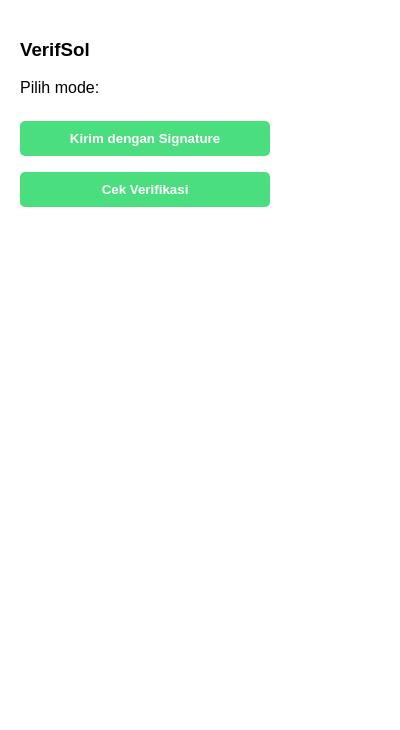
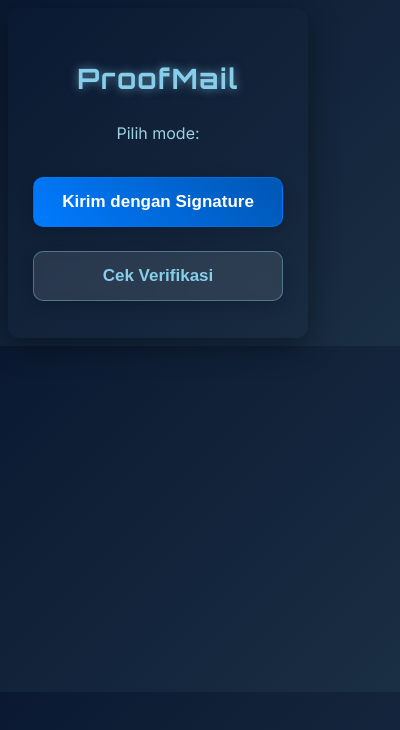
Before and after one commit to BryanJericho/ProofMail-extension, a browser extension: page popup/popup.html in a window 400 px wide. Drawn offline with Linux system fonts and the light colour scheme.

Commit message:
feat: updating popup ui extension

```diff
--- a/popup/popup.html
+++ b/popup/popup.html
@@ -2,22 +2,97 @@
 <html>
 <head>
   <style>
-    body { font-family: sans-serif; padding: 12px; width: 250px; }
+    /* Import font dari Google Fonts */
+    @import url('https://fonts.googleapis.com/css2?family=Orbitron:wght@400;500;700&family=Inter:wght@400;600;700&display=swap');
+
+    body {
+      font-family: 'Inter', sans-serif; /* Menggunakan Inter untuk teks umum, Orbitron untuk judul jika diinginkan */
+      padding: 25px; /* Padding lebih besar */
+      width: 300px; /* Lebar sedikit lebih besar untuk tampilan yang lebih modern */
+      background: linear-gradient(135deg, #0A1931 0%, #1A2E44 100%); /* Latar belakang gradien biru gelap */
+      color: #E0F2F7; /* Warna teks putih kebiruan */
+      box-sizing: border-box;
+      overflow: hidden; /* Mengatasi potensi scroll jika ada efek */
+      border-radius: 12px; /* Sedikit sudut membulat untuk body */
+      box-shadow: 0 8px 30px rgba(0, 0, 0, 0.4); /* Bayangan dalam untuk body */
+    }
+
+    h3 {
+      text-align: center;
+      color: #87CEEB; /* Biru langit/cerah untuk judul */
+      margin-bottom: 25px;
+      font-weight: 700;
+      font-size: 28px; /* Ukuran font lebih besar */
+      letter-spacing: 1.5px; /* Spasi huruf untuk efek teknologi */
+      text-shadow: 0 0 10px rgba(135, 206, 235, 0.6); /* Efek glow pada judul */
+      font-family: 'Orbitron', sans-serif; /* Font futuristik untuk judul */
+    }
+
+    p {
+      text-align: center;
+      margin-bottom: 20px;
+      color: #A0D0E0; /* Warna teks deskripsi sedikit lebih gelap dari judul */
+      font-size: 16px;
+      line-height: 1.5;
+    }
+
     button {
       width: 100%;
-      padding: 10px;
-      margin: 8px 0;
-      font-weight: bold;
-      background: #4bde7f;
+      padding: 14px 18px; /* Padding tombol lebih nyaman */
+      margin: 12px 0; /* Margin antar tombol */
+      font-weight: 600;
+      font-size: 17px;
+      border: none;
+      border-radius: 10px; /* Sudut lebih membulat */
+      cursor: pointer;
+      transition: all 0.3s cubic-bezier(0.25, 0.8, 0.25, 1); /* Transisi lebih kompleks */
+      box-shadow: 0 4px 15px rgba(0, 0, 0, 0.2); /* Bayangan normal */
+      backdrop-filter: blur(5px); /* Efek glassmorphism */
+      -webkit-backdrop-filter: blur(5px);
+    }
+
+    /* Gaya untuk tombol utama (Kirim dengan Signature) */
+    button#sign-mode {
+      background: linear-gradient(45deg, #007BFF 0%, #0056b3 100%); /* Gradien biru utama */
       color: white;
-      border: none;
-      border-radius: 5px;
-      cursor: pointer;
+      border: 1px solid rgba(0, 123, 255, 0.5); /* Border transparan */
+    }
+
+    button#sign-mode:hover {
+      background: linear-gradient(45deg, #0056b3 0%, #003F80 100%); /* Gradien lebih gelap saat hover */
+      transform: translateY(-3px) scale(1.02); /* Efek naik dan sedikit membesar */
+      box-shadow: 0 8px 25px rgba(0, 123, 255, 0.4); /* Glow biru saat hover */
+      border: 1px solid rgba(0, 123, 255, 0.8);
+    }
+
+    button#sign-mode:active {
+      transform: translateY(0);
+      box-shadow: 0 2px 10px rgba(0, 0, 0, 0.2);
+    }
+
+    /* Gaya untuk tombol sekunder (Cek Verifikasi) */
+    button#verify-mode {
+      background: rgba(255, 255, 255, 0.1); /* Latar belakang transparan putih */
+      color: #87CEEB; /* Warna teks biru seperti judul */
+      border: 1px solid rgba(135, 206, 235, 0.4); /* Border biru muda transparan */
+    }
+
+    button#verify-mode:hover {
+      background: rgba(255, 255, 255, 0.2); /* Sedikit lebih opaque saat hover */
+      color: #E0F2F7; /* Warna teks putih kebiruan saat hover */
+      transform: translateY(-3px) scale(1.02);
+      box-shadow: 0 8px 25px rgba(135, 206, 235, 0.3); /* Glow biru muda saat hover */
+      border: 1px solid rgba(135, 206, 235, 0.8);
+    }
+
+    button#verify-mode:active {
+      transform: translateY(0);
+      box-shadow: 0 2px 10px rgba(0, 0, 0, 0.2);
     }
   </style>
 </head>
 <body>
-  <h3>VerifSol</h3>
+  <h3>ProofMail</h3>
   <p>Pilih mode:</p>
   <button id="sign-mode">Kirim dengan Signature</button>
   <button id="verify-mode">Cek Verifikasi</button>
```
